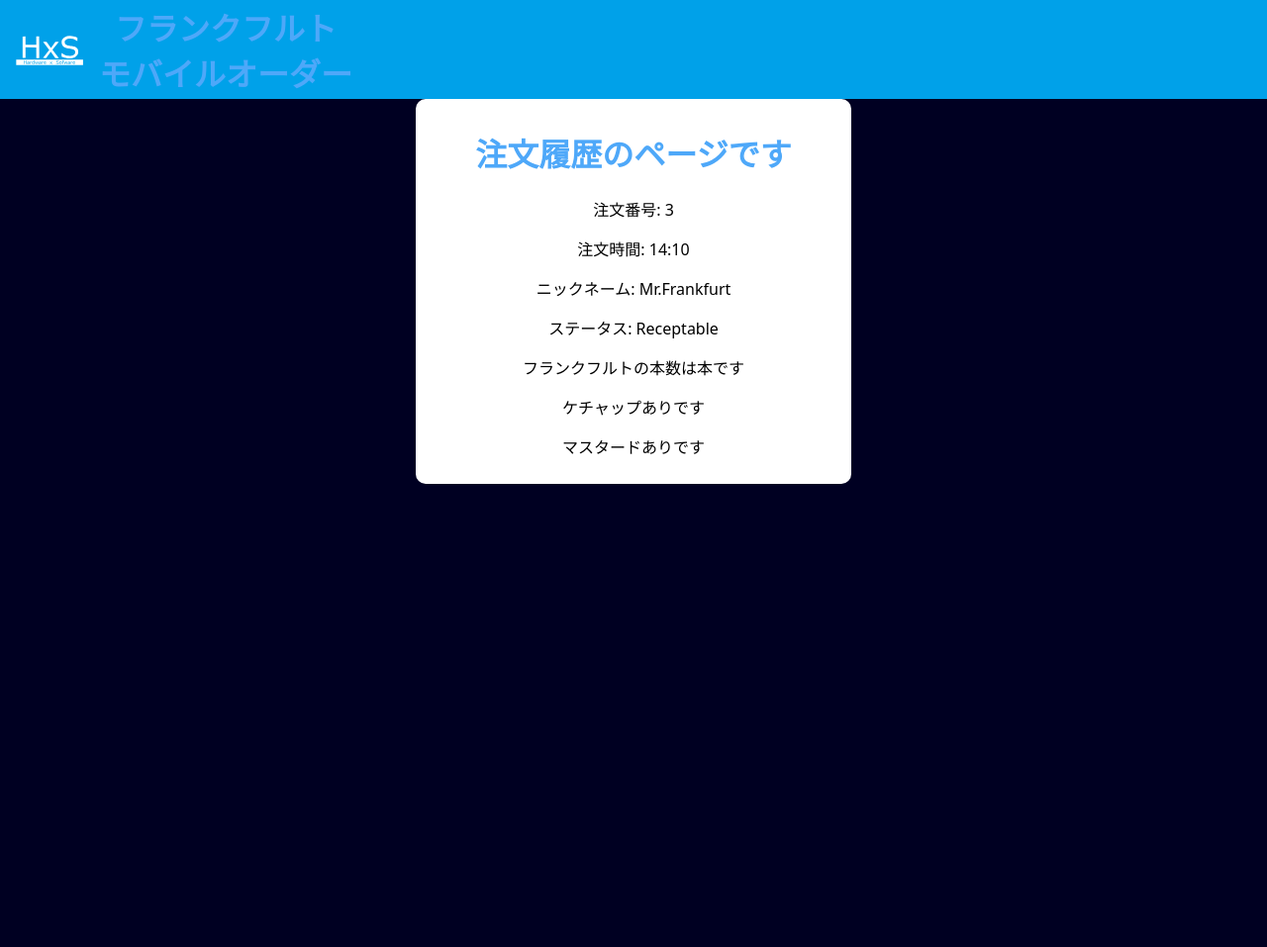
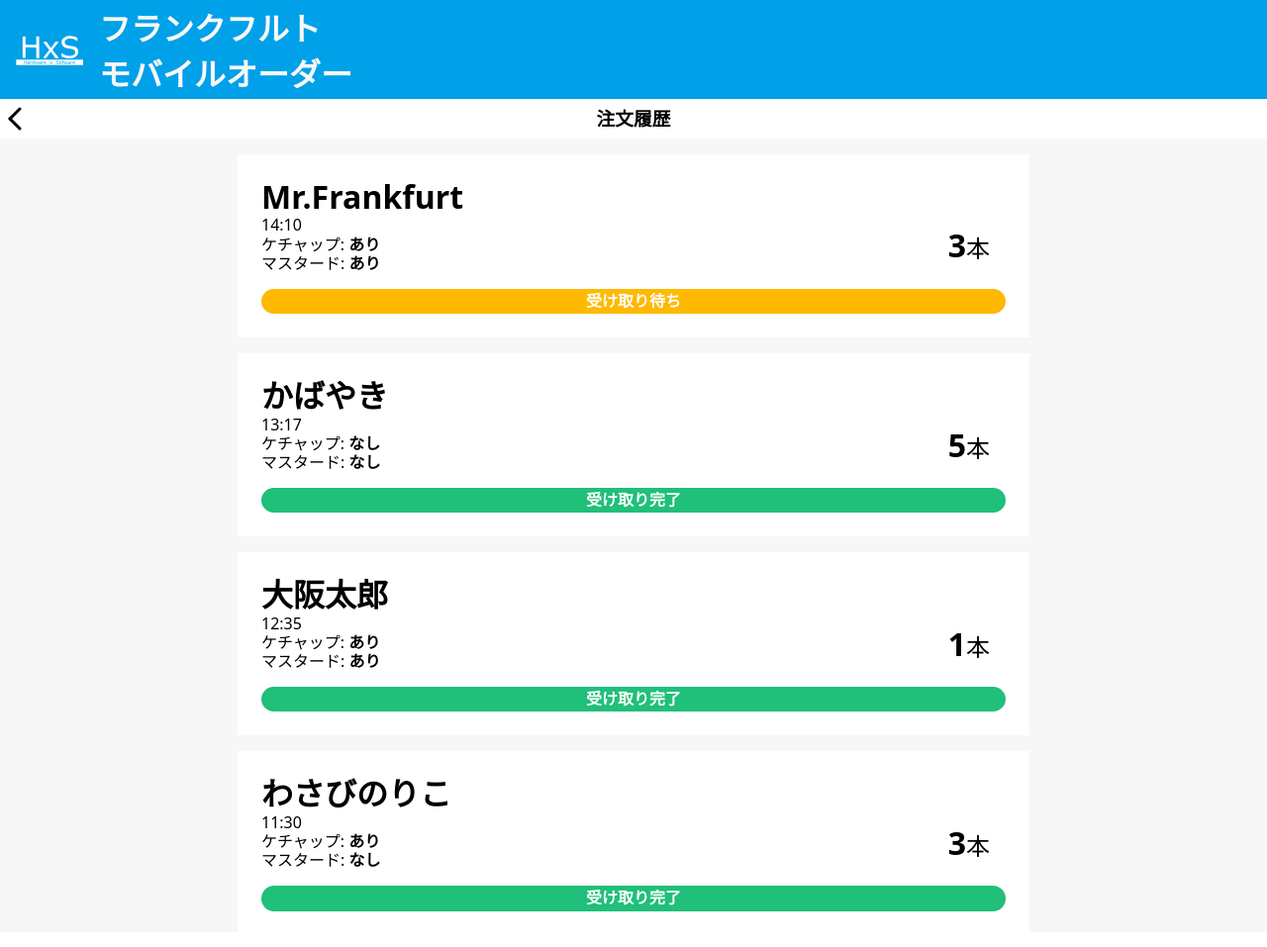
Before and after one commit to oithxs/mobile-order-2024, a Flask app: page /history in a window 1280 px wide. Shown: the whole page at 99% size. Run offline with Flask 3, Linux system fonts and the light colour scheme.

Commit message:
履歴ページのデザインの大規模変更

```diff
--- a/Flask/static/css/user/history.css
+++ b/Flask/static/css/user/history.css
@@ -1,35 +1,192 @@
-@charset "UTF-8";
+@charset "utf-8";
+@layer open-props, base, styles;
 
-h1{
-    color: #4ea8f9;
+body {
+  background-color: #ffffff;
+  margin: 0;
+  overflow: hidden;
 }
 
-body {
-    text-align: center;
-    background: #000022;
+.container {
+  display: flex;
+  flex-direction: column;
+  height: 88svh;
+  width: 100vw;
 }
 
-.appframe{
-    background: #ffffff;
-    width: 420px;
-    margin: auto;
-    padding: 10px;
-    border-radius: 10px;
+header {
+  display: flex;
+  height: 100px;
+  width: 100%;
+  align-items: center;
+  top: 0;
+  background-color: #00A1E9;
+  color: #f8f8f8;
 }
 
-ul{
+.subheader {
+  display: flex;
+  justify-content: center;
+  position: relative;
+}
+
+.return {
+  stroke: #000;
+  stroke-width: 3;
+  stroke-linecap: round;
+  position: absolute;
+  left: 0;
+}
+
+h3 {
+  margin: 0;
+  line-height: 40px;
+}
+
+main {
+  flex: 1;
+  overflow-y: scroll;
+  background-color: #f7f7f7;
+}
+
+.card-container {
+  container-name: weather;
+}
+
+@container style(--white: true){
+  .history-card {
+    background: #ffffff;
+  }
+}
+
+@container style(--oit: true){
+  .history-card {
+    color: #ffffff;
+    background: linear-gradient(60deg, #00A1E9, #064583);
+  }
+}
+
+@container style(--rain: true) {
+  .history-card {
+    background: linear-gradient(140deg, #76c4f2, #2ecdbb);
+  }
+}
+
+@container style(--cloudy: true) {
+  .history-card {
+    background: linear-gradient(-60deg, #909da4, #adc0be);
+  }
+}
+
+@container style(--sunny: true) {
+  .history-card {
+    background: linear-gradient(-30deg, #ffff75, #ffbc41);
+  }
+}
+
+@container style(--sunny: true) and style(--cloudy: true) {
+    .history-card {
+      background: linear-gradient(24deg, #f0aec9, #a590ce);
+    }
+}
+
+@layer styles {
+  .nickname {
+    font-weight: bold;
+    font-size: 2rem;
+  }
+
+  .source {
+    margin-bottom: 1rem;
+  }
+
+  .source span {
+    font-weight: bold;
+  }
+
+  .number {
+    font-size: 1.5rem;
+    position: absolute;
+    padding-right: 40px;
+    justify-self: flex-end;
+    align-self: center;
+  }
+
+  .number span {
+    font-weight: bold;
+    font-size: 2rem;
+  }
+
+  .status {
+    font-weight: bold;
+    text-align: center;
+    color: #ffffff;/*文字色*/
+    background: #ffb900;
+    border: solid 3px #ffb900;/*線*/
+    border-radius: 20px;/*角の丸み*/
+  }
+
+  .status2 {
+    font-weight: bold;
+    text-align: center;
+    color: #ffffff;/*文字色*/
+    background: #20bf7a;
+    border: solid 3px #20bf7a;/*線*/
+    border-radius: 20px;/*角の丸み*/
+  }
+
+  .features {
+    align-self: end;
+  }
+
+  .card-container {
+    display: grid;
+  }
+
+  .history-card {
+    display: grid;
+    padding: 1.5rem;
+    /*border-radius: 0.5rem;*/
+    line-height: 1.2;
+    /*box-shadow: var(--shadow-4);*/
+    position: relative;
+  }
+
+  .temps span,
+  .nickname span {
+    font-weight: 700;
+  }
+}
+
+@layer base {
+  body {
+    font-family: system-ui;
+  }
+
+  ul {
+    padding: 0;
+    margin: 0;
+  }
+
+  li {
     list-style: none;
-    padding: 0;
+  }
+
+  .card-list {
+    display: grid;
+    /*grid-template-columns: repeat(auto-fit, minmax(180px, 1fr));*/
+    max-width: 800px;
+    margin: auto;
+    gap: 1rem;
+    padding: 1rem;
+  }
 }
-li{
-    border-top: solid 1px #b1daff;
-    padding: 2px;
-    cursor: pointer;
+
+@layer open-props {
+  /*  https://open-props.style/  */
+  :root {
+    --shadow-4: 0 -2px 5px 0 hsl(var(--shadow-color) / calc(var(--shadow-strength) + 2%)), 0 1px 1px -2px hsl(var(--shadow-color) / calc(var(--shadow-strength) + 3%)), 0 2px 2px -2px hsl(var(--shadow-color) / calc(var(--shadow-strength) + 3%)), 0 5px 5px -2px hsl(var(--shadow-color) / calc(var(--shadow-strength) + 4%)), 0 9px 9px -2px hsl(var(--shadow-color) / calc(var(--shadow-strength) + 5%)), 0 16px 16px -2px hsl(var(--shadow-color) / calc(var(--shadow-strength) + 6%));
+    --shadow-color: 220 3% 15%;
+    --shadow-strength: 5%;
+  }
 }
-.active{
-    background: #efefff;
-    color: #ff6800;
-}
-li:hover{
-    background: #efefff;
-}
--- a/Flask/templates/user/history.html
+++ b/Flask/templates/user/history.html
@@ -7,24 +7,93 @@
 {% endblock %}
 
 {% block content %}
-<div class="appframe">
-    <h1>注文履歴のページです</h1>
-    <p>注文番号: {{history_data.number}}</p>
-    <p>注文時間: {{history_data.time}}</p>
-    <p>ニックネーム: {{history_data.nickname}}</p>
-    <p>ステータス: {{history_data.status}}</p>
-    <p>フランクフルトの本数は{{history_data.count}}本です</p>
-    {% if history_data.ketchup == True %}
-        <p>ケチャップありです</p>
-    {% else %}
-        <p>ケチャップなしです</p>
-    {% endif %}
-    {% if history_data.mustard == True %}
-        <p>マスタードありです</p>
-    {% else %}
-        <p>マスタードなしです</p>
-    {% endif %}
-</div>
+<meta charset="UTF-8">
+<meta name="viewport" content="width=device-width,initial-scale=1.0">
+
+<body>
+  <div class="container">
+
+    <div class="subheader">
+      <h3>注文履歴</h3>
+      <svg class="return" version="1.1" height="40" width="40" viewBox="0 0 40 40">
+        <path class="line" d="M 10,20 L 20,10" />
+        <path class="line" d="M 10,20 L 20,30" />
+      </svg>
+    </div>
+
+    <main>
+      <ul class="card-list">
+
+        <li class="card-container" style="--white: true;">
+          <div class="history-card">
+            <div class="nickname">{{history_data.nickname}}</div>
+            <div class="time">{{history_data.time}}</div>
+            <div class="source">
+              <div class="ketchap">
+                ケチャップ: <!--半角空ける-->
+                {% if history_data.ketchup == True %}
+                  <span>あり</span>
+                {% else %}
+                  <span>なし</span>
+                {% endif %}
+              </div>
+              <div class="mustard">
+                マスタード: <!--半角空ける-->
+                {% if history_data.mustard == True %}
+                  <span>あり</span>
+                {% else %}
+                  <span>なし</span>
+                {% endif %}
+              </div>
+            </div>
+          <div class="number"><span>{{history_data.number}}</span>本</div>
+          {% if history_data.status == "Receptable" %}
+            <div class="status" id="makeImg">受け取り待ち</div>
+          {% elif history_data.status == "Received" %}
+            <div class="status2" id="makeImg">受け取り完了</div>
+          {% endif %}
+        </li>
+
+        <li class="card-container" style="--white: true;">
+          <div class="history-card">
+            <div class="nickname">かばやき</div>
+            <div class="time">13:17</div>
+            <div class="source">
+              <div class="ketchap">ケチャップ: <span>なし</span></div>
+              <div class="mustard">マスタード: <span>なし</span></div>
+            </div>
+          <div class="number"><span>5</span>本</div>
+          <div class="status2" id="makeImg">受け取り完了</div>
+        </li>
+
+        <li class="card-container" style="--white: true;">
+          <div class="history-card">
+            <div class="nickname">大阪太郎</div>
+            <div class="time">12:35</div>
+            <div class="source">
+              <div class="ketchap">ケチャップ: <span>あり</span></div>
+              <div class="mustard">マスタード: <span>あり</span></div>
+            </div>
+          <div class="number"><span>1</span>本</div>
+          <div class="status2" id="makeImg">受け取り完了</div>
+        </li>
+
+        <li class="card-container" style="--white: true;">
+          <div class="history-card">
+            <div class="nickname">わさびのりこ</div>
+            <div class="time">11:30</div>
+            <div class="source">
+              <div class="ketchap">ケチャップ: <span>あり</span></div>
+              <div class="mustard">マスタード: <span>なし</span></div>
+            </div>
+          <div class="number"><span>3</span>本</div>
+          <div class="status2" id="makeImg">受け取り完了</div>
+        </li>
+
+      </ul>
+    </main>
+  </div>
+</body>
 {% endblock %}
 
 {% block javascript %}
```
